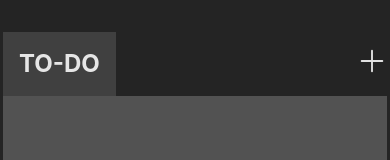
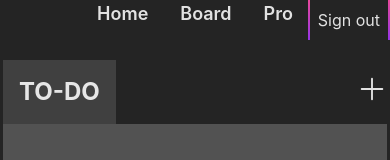
Before and after one commit to AroonSalotra/to-do-drag-n-drop, a React (Vite) app: page /board in a window 390 px wide. Shown: the top 160 px of the page. Built offline with nearby package versions, Linux system fonts and the light colour scheme; no server answers.

Commit message:
add mobile navbar and header

```diff
--- a/src/App.jsx
+++ b/src/App.jsx
@@ -8,6 +8,7 @@ import { auth, db } from "./firebase-config"
 import Header from './components/Header'
 import AccountForm from './components/AccountForm'
 import ViewBoard from './components/ViewBoard'
+import Navbar from './components/Navbar'
 
 
 function App() {
@@ -32,6 +33,7 @@ function App() {
 
       <BrowserRouter>
 
+        <Navbar />
         <Header />
 
         <Routes>
--- a/src/components/Header.jsx
+++ b/src/components/Header.jsx
@@ -33,10 +33,11 @@ const Header = () => {
 
     return (
         <header>
-            <h1 className="cursor-pointer"
+            <h2 className="cursor-pointer border-x-2 border-gra w-fit p-2 absolute right-0 top-0"
                 onClick={handleLogOut}>
-                {currentUser}
-            </h1>
+                {/* {currentUser} */}
+                Sign out
+            </h2>
         </header>
     );
 }
--- /dev/null
+++ b/src/components/Navbar.jsx
@@ -0,0 +1,27 @@
+import { Link } from "react-router-dom";
+
+const Navbar = () => {
+
+    const navList = [
+        { body: "Home", redirect: "/" },
+        { body: "Board", redirect: "/board" },
+        { body: "Pro", redirect: "/pro" }
+    ]
+
+    return (
+        <nav className="flex justify-center gap-8">
+
+            {navList.map(({ body, redirect }) => {
+                return <Link
+                    className="text-lg font-semibold"
+                    key={body}
+                    to={redirect}>
+                    {body}
+                </Link>
+            })}
+
+        </nav>
+    );
+}
+
+export default Navbar;
```
